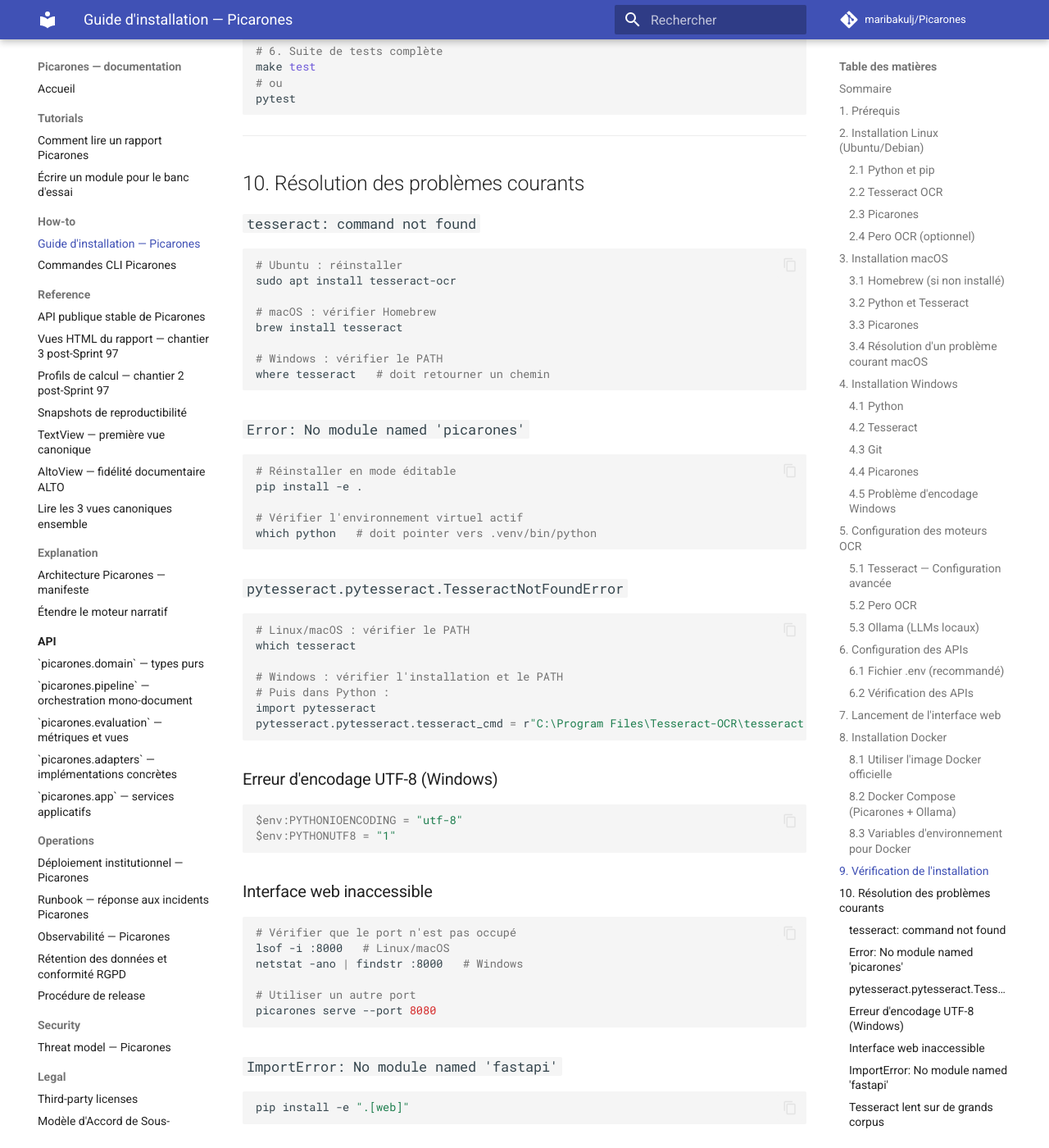
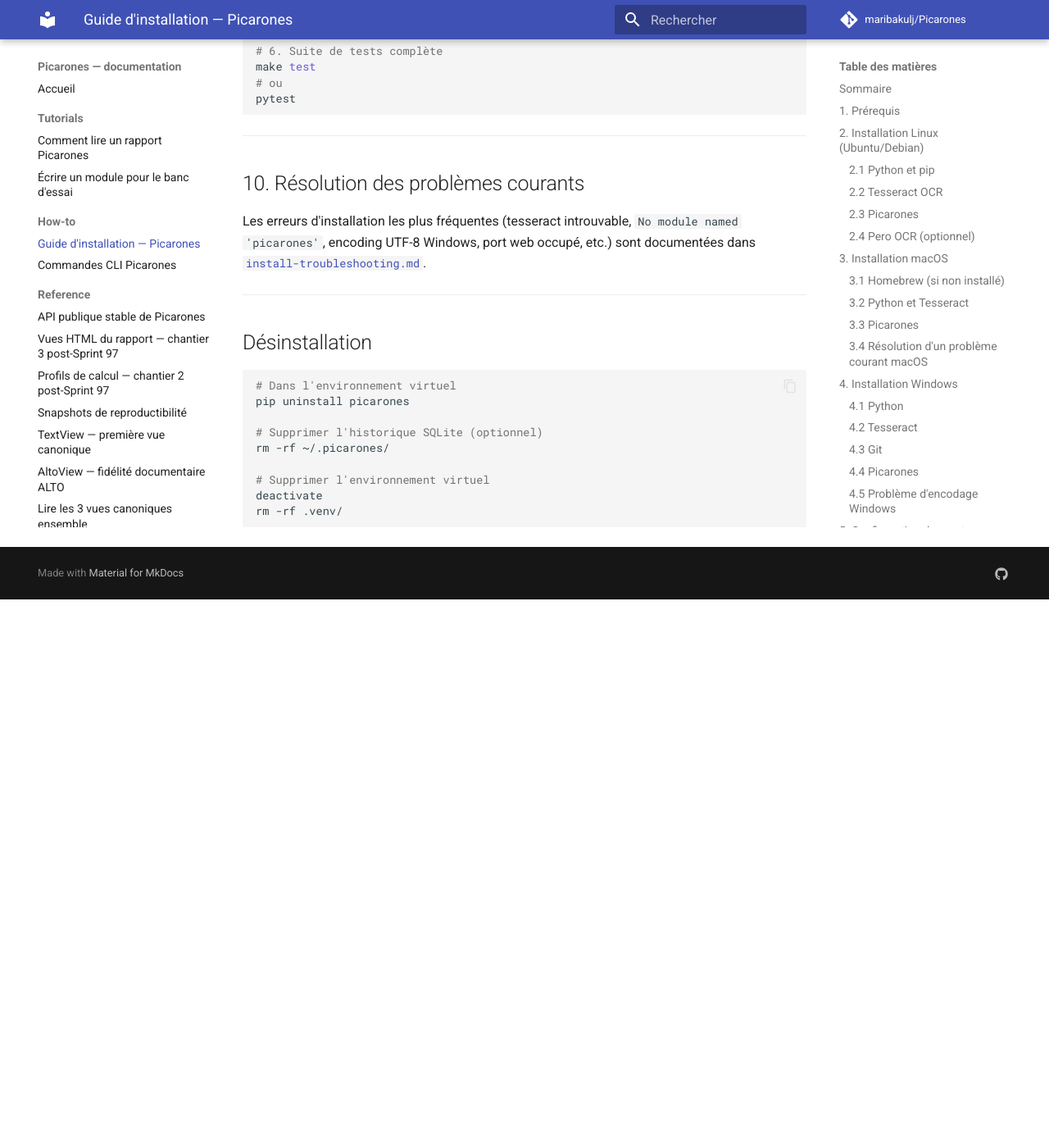
Before and after one commit to maribakulj/Picarones, an MkDocs documentation site: the page built from docs/how-to/install.md, in a window 1280 px wide and 1400 px high, scrolled down 8520 px. Shown: the whole window at 82% size. Built offline with MkDocs 1.6.1 and Material for MkDocs 9.7.7, drawn with Linux system fonts in a browser that asks for light colours; comment, search, counter and statistics services are not loaded; after the commit the page ends 9251 px from its top, so only the background shows below that; some of the changed text lies outside the part shown.

Commit message:
docs(install): extract troubleshooting to its own file
docs/how-to/install.md à 490 lignes contenait 7 sections de
troubleshooting (tesseract introuvable, no module named picarones,
PYTHONIOENCODING Windows, port web occupé, etc.) qui sont consultées
**après** une installation échouée, pas pendant une installation
réussie.

Extraction vers docs/how-to/install-troubleshooting.md (84 lignes)
linké en bas de install.md.  Le fichier principal passe de 490 à 429
lignes, focalisé sur le chemin nominal (Linux / macOS / Windows /
Docker / vérification).

Aucun changement de contenu — pure réorganisation pour rendre le
parcours utilisateur plus lisible.

````diff
--- a/docs/how-to/install.md
+++ b/docs/how-to/install.md
@@ -407,71 +407,10 @@ pytest
 
 ## 10. Résolution des problèmes courants
 
-### `tesseract: command not found`
-
-```bash
-# Ubuntu : réinstaller
-sudo apt install tesseract-ocr
-
-# macOS : vérifier Homebrew
-brew install tesseract
-
-# Windows : vérifier le PATH
-where tesseract   # doit retourner un chemin
-```
-
-### `Error: No module named 'picarones'`
-
-```bash
-# Réinstaller en mode éditable
-pip install -e .
-
-# Vérifier l'environnement virtuel actif
-which python   # doit pointer vers .venv/bin/python
-```
-
-### `pytesseract.pytesseract.TesseractNotFoundError`
-
-```bash
-# Linux/macOS : vérifier le PATH
-which tesseract
-
-# Windows : vérifier l'installation et le PATH
-# Puis dans Python :
-import pytesseract
-pytesseract.pytesseract.tesseract_cmd = r"C:\Program Files\Tesseract-OCR\tesseract.exe"
-```
-
-### Erreur d'encodage UTF-8 (Windows)
-
-```powershell
-$env:PYTHONIOENCODING = "utf-8"
-$env:PYTHONUTF8 = "1"
-```
-
-### Interface web inaccessible
-
-```bash
-# Vérifier que le port n'est pas occupé
-lsof -i :8000   # Linux/macOS
-netstat -ano | findstr :8000   # Windows
-
-# Utiliser un autre port
-picarones serve --port 8080
-```
-
-### `ImportError: No module named 'fastapi'`
-
-```bash
-pip install -e ".[web]"
-```
-
-### Tesseract lent sur de grands corpus
-
-```bash
-# Augmenter le parallélisme (si votre machine le permet)
-picarones run --corpus ./corpus/ --engines tesseract   # traitement séquentiel par défaut
-```
+Les erreurs d'installation les plus fréquentes (tesseract introuvable,
+`No module named 'picarones'`, encoding UTF-8 Windows, port web
+occupé, etc.) sont documentées dans
+[`install-troubleshooting.md`](install-troubleshooting.md).
 
 ---
 
````
Also changed, not shown: docs/how-to/install-troubleshooting.md (added, +84 -0 lines).
